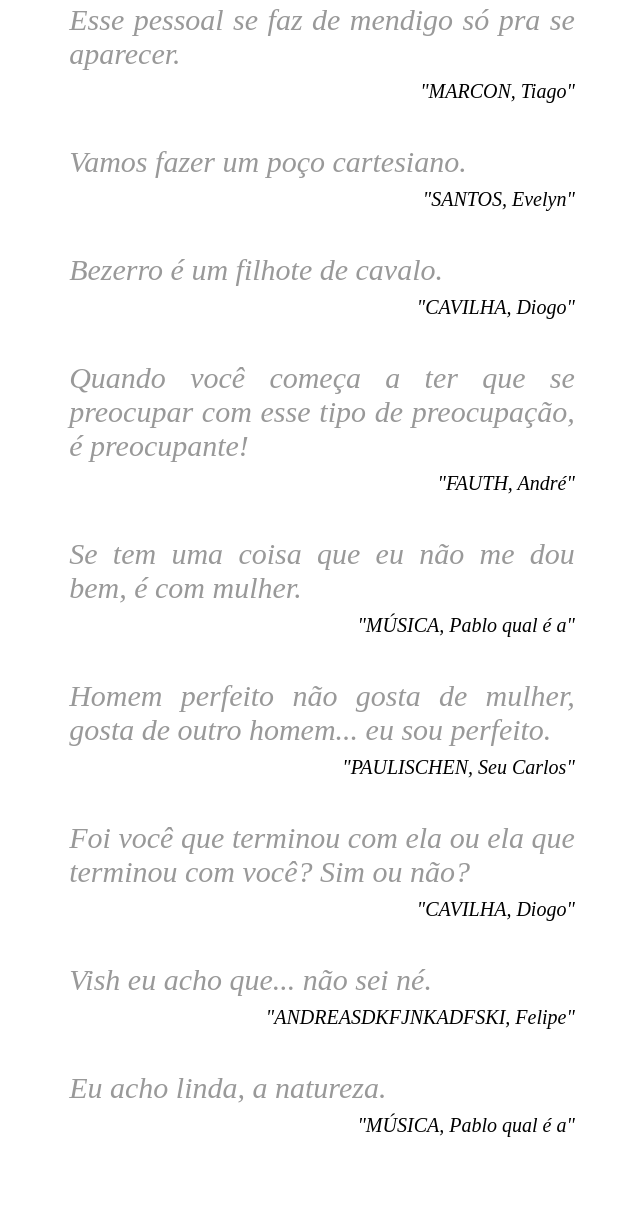
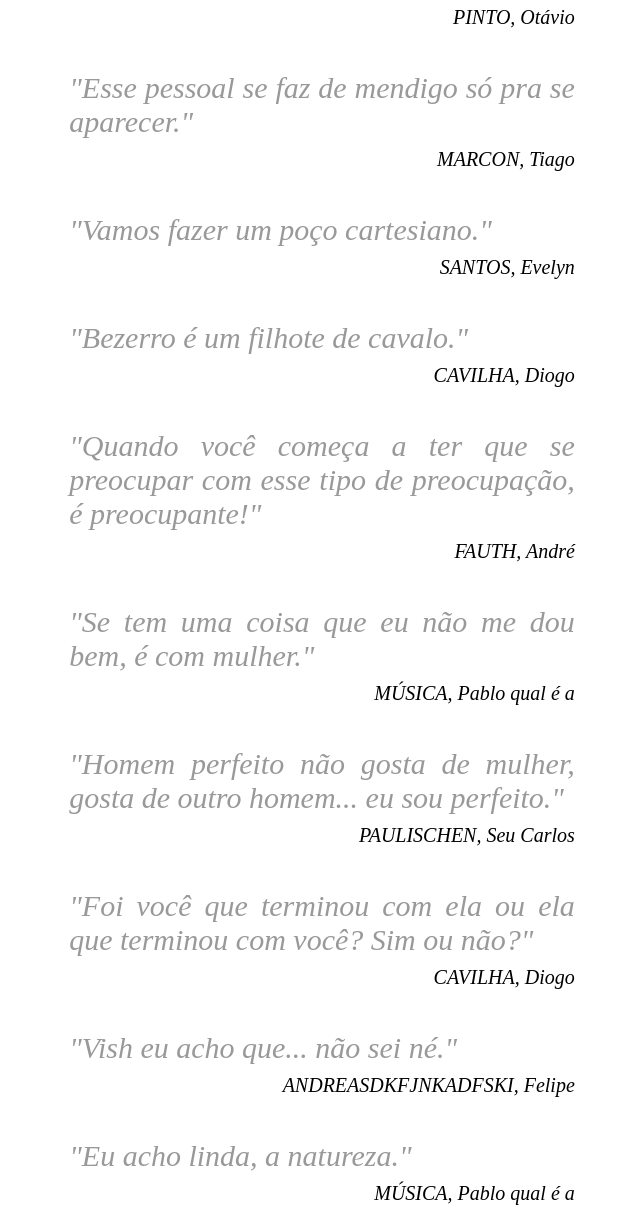
Before and after one commit to agenciasys/quotations, a plain HTML site: page index.html in a window 1280 px wide. Shown: the part 463-1678 px from the top of the page, without its empty margins (318-958 px from the left). Before the commit the page ends 1610 px from the top, so only its background shows below. Drawn offline with Linux system fonts and the light colour scheme.

Commit message:
Altera aspas.

```diff
--- a/index.html
+++ b/index.html
@@ -37,81 +37,81 @@
 <body>
     <article>
         <blockquote>
-            O corpo vai e a alma fica.
+            "O corpo vai e a alma fica."
         </blockquote>
-        <span>"MARCON, Tiago"</span>
+        <span>MARCON, Tiago</span>
     </article>
     <article>
         <blockquote>
-            Tudo na vida, passa. Até a uva cai.
+            "Tudo na vida, passa. Até a uva cai."
         </blockquote>
-        <span>"COPANSKI, Aline"</span>
+        <span>COPANSKI, Aline</span>
     </article>
     <article>
         <blockquote>
-            <dl>
+            "<dl>"
                 <dt>Você toma danoninho?</dt>
                 <dd>Sim.</dd>
                 <dt>Você gosta de danoninho?</dt>
                 <dd>Dou.</dd>
             </dl>
         </blockquote>
-        <span>"PINTO, Otávio"</span>
+        <span>PINTO, Otávio</span>
     </article>
     <article>
         <blockquote>
-            Esse pessoal se faz de mendigo só pra se aparecer.
+            "Esse pessoal se faz de mendigo só pra se aparecer."
         </blockquote>
-        <span>"MARCON, Tiago"</span>
+        <span>MARCON, Tiago</span>
     </article>
     <article>
         <blockquote>
-            Vamos fazer um poço cartesiano.
+            "Vamos fazer um poço cartesiano."
         </blockquote>
-        <span>"SANTOS, Evelyn"</span>
+        <span>SANTOS, Evelyn</span>
     </article>
     <article>
         <blockquote>
-            Bezerro é um filhote de cavalo.
+            "Bezerro é um filhote de cavalo."
         </blockquote>
-        <span>"CAVILHA, Diogo"</span>
+        <span>CAVILHA, Diogo</span>
     </article>
     <article>
         <blockquote>
-            Quando você começa a ter que se preocupar com esse tipo de preocupação, é preocupante!
+            "Quando você começa a ter que se preocupar com esse tipo de preocupação, é preocupante!"
         </blockquote>
-        <span>"FAUTH, André"</span>
+        <span>FAUTH, André</span>
     </article>
     <article>
         <blockquote>
-            Se tem uma coisa que eu não me dou bem, é com mulher.
+            "Se tem uma coisa que eu não me dou bem, é com mulher."
         </blockquote>
-        <!-- <span>"SERVIN, Pablo"</span> -->
-        <span>"MÚSICA, Pablo qual é a"</span>
+        <!-- <span>SERVIN, Pablo</span> -->
+        <span>MÚSICA, Pablo qual é a</span>
     </article>
     <article>
         <blockquote>
-            Homem perfeito não gosta de mulher, gosta de outro homem... eu sou perfeito.
+            "Homem perfeito não gosta de mulher, gosta de outro homem... eu sou perfeito."
         </blockquote>
-        <span>"PAULISCHEN, Seu Carlos"</span>
+        <span>PAULISCHEN, Seu Carlos</span>
     </article>
     <article>
         <blockquote>
-            Foi você que terminou com ela ou ela que terminou com você? Sim ou não?
+            "Foi você que terminou com ela ou ela que terminou com você? Sim ou não?"
         </blockquote>
-        <span>"CAVILHA, Diogo"</span>
+        <span>CAVILHA, Diogo</span>
     </article>
     <article>
         <blockquote>
-            Vish eu acho que... não sei né.
+            "Vish eu acho que... não sei né."
         </blockquote>
-        <span>"ANDREASDKFJNKADFSKI, Felipe"</span>
+        <span>ANDREASDKFJNKADFSKI, Felipe</span>
     </article>
     <article>
         <blockquote>
-            Eu acho linda, a natureza.
+            "Eu acho linda, a natureza."
         </blockquote>
-        <span>"MÚSICA, Pablo qual é a"</span>
+        <span>MÚSICA, Pablo qual é a</span>
     </article>
 </body>
 </html>
```
